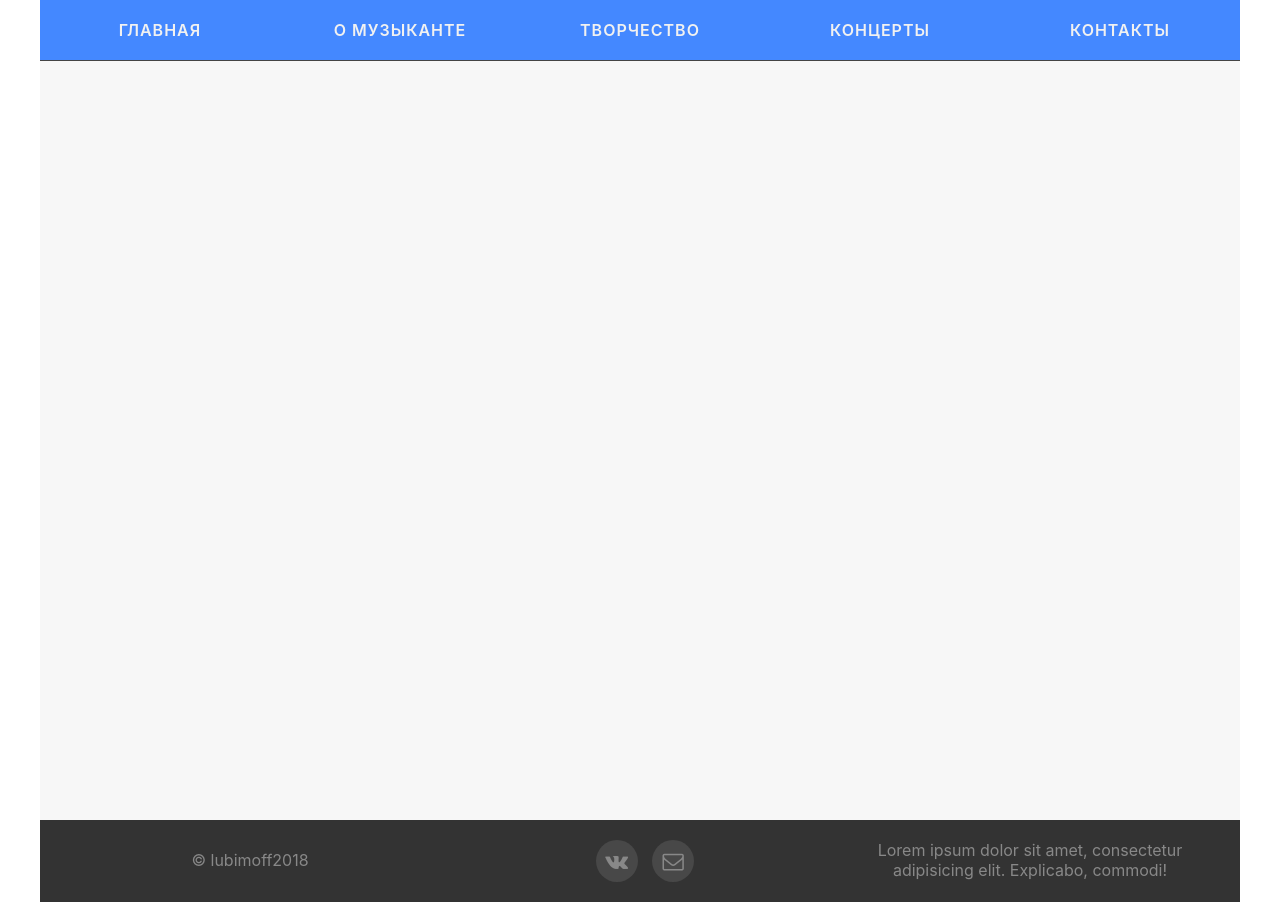
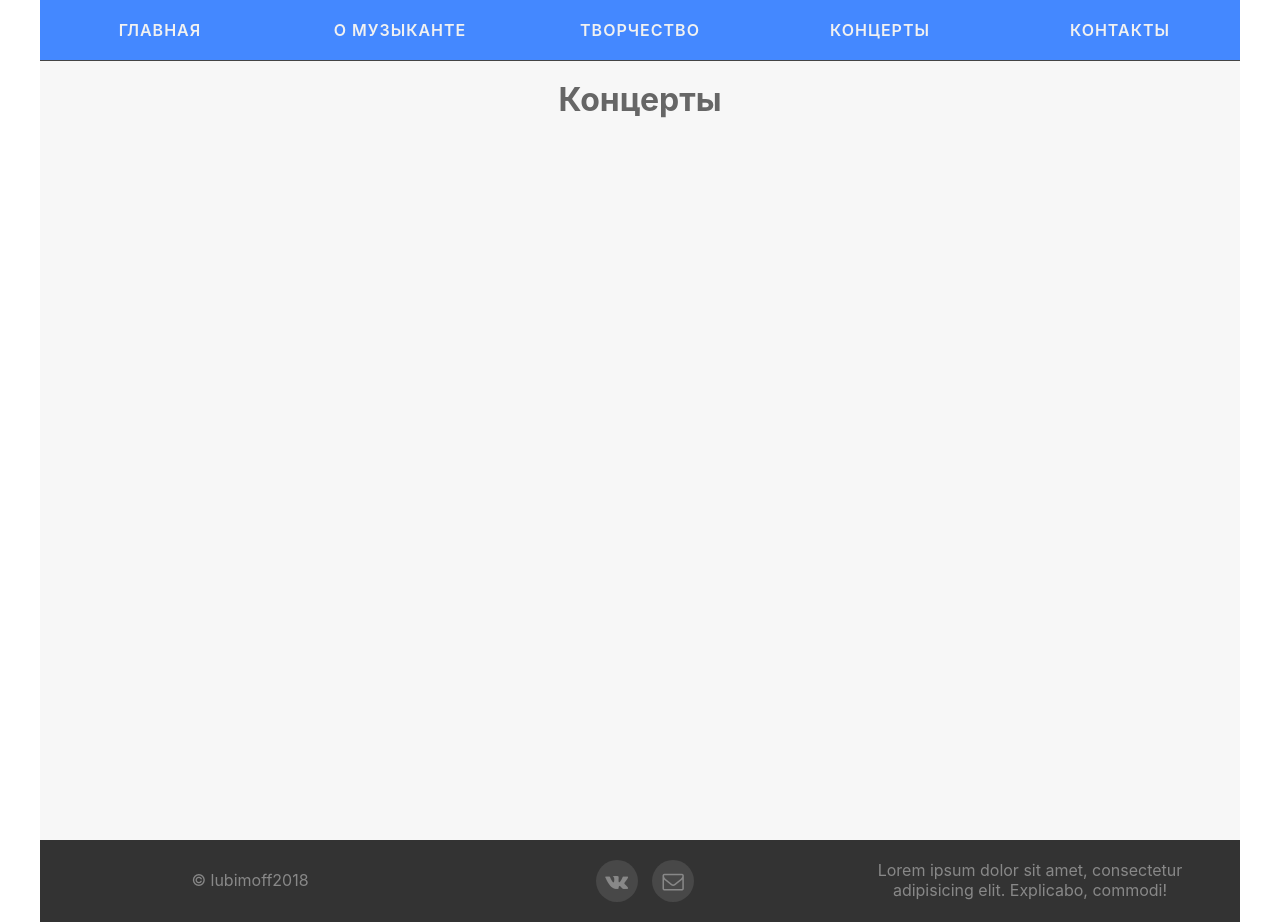
Before and after one commit to lubimoff2018/1, a plain HTML site: page concerts.html in a window 1280 px wide. Drawn offline with Linux system fonts and the light colour scheme.

Commit message:
Update concerts.html

```diff
--- a/concerts.html
+++ b/concerts.html
@@ -22,13 +22,9 @@
 	</header>
 	<main class="container">
 		<div class="row">
-			<div class="col col-main">
+			<div class="col-full">
+				<h1>Концерты</h1>
 
-			</div>
-			<div class="col col-main">
-
-			</div>
-			<div class="col col-main">
 
 			</div>
 		</div>
```
